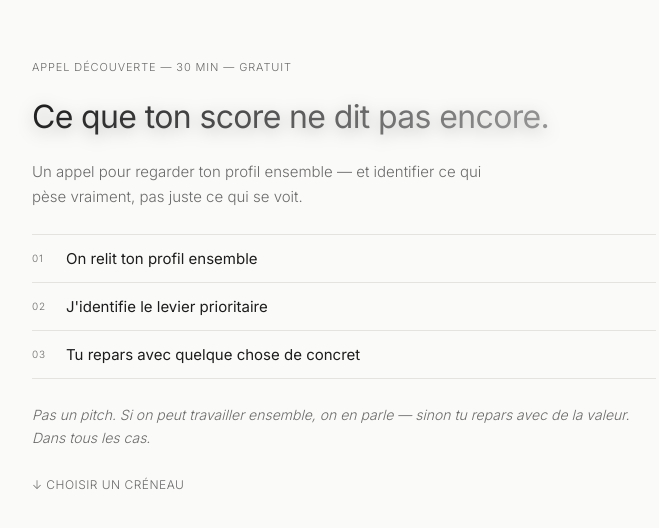
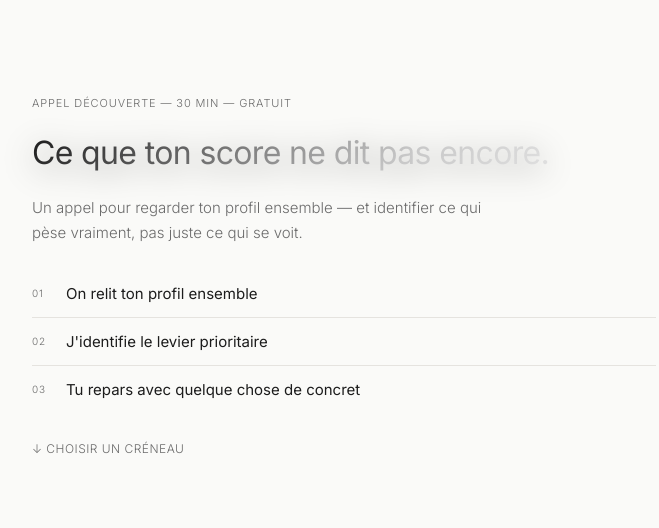
Before and after one commit to enzormdn-tech/burnout-quiz, a plain HTML site: page appel.html in a window 1280 px wide. Shown: the part 134-662 px from the top of the page, without its empty margins (296-955 px from the left). Drawn offline with Linux system fonts and the light colour scheme; a script that the page names is missing.

Commit message:
Remove reassurance + borders, stronger gradient on title

```diff
--- a/appel.html
+++ b/appel.html
@@ -55,11 +55,11 @@
       font-weight: 400;
       letter-spacing: -0.02em;
       line-height: 1.2;
-      background: linear-gradient(135deg, #1c1c1c 0%, #b0b0b0 100%);
+      background: linear-gradient(135deg, #1c1c1c 0%, #c8c8c8 60%, #f0f0f0 100%);
       -webkit-background-clip: text;
       -webkit-text-fill-color: transparent;
       background-clip: text;
-      filter: drop-shadow(0 4px 8px rgba(0,0,0,0.25));
+      filter: drop-shadow(0 6px 16px rgba(0,0,0,0.4));
     }
 
     .page-sub {
@@ -74,8 +74,6 @@
       display: flex;
       flex-direction: column;
       gap: 0;
-      border-top: 1px solid var(--border);
-      border-bottom: 1px solid var(--border);
     }
 
     .step {
@@ -171,8 +169,6 @@
       </div>
     </div>
 
-    <p class="reassurance">Pas un pitch. Si on peut travailler ensemble, on en parle — sinon tu repars avec de la valeur. Dans tous les cas.</p>
-
     <span class="scroll-hint">↓ Choisir un créneau</span>
   </div>
 
```
